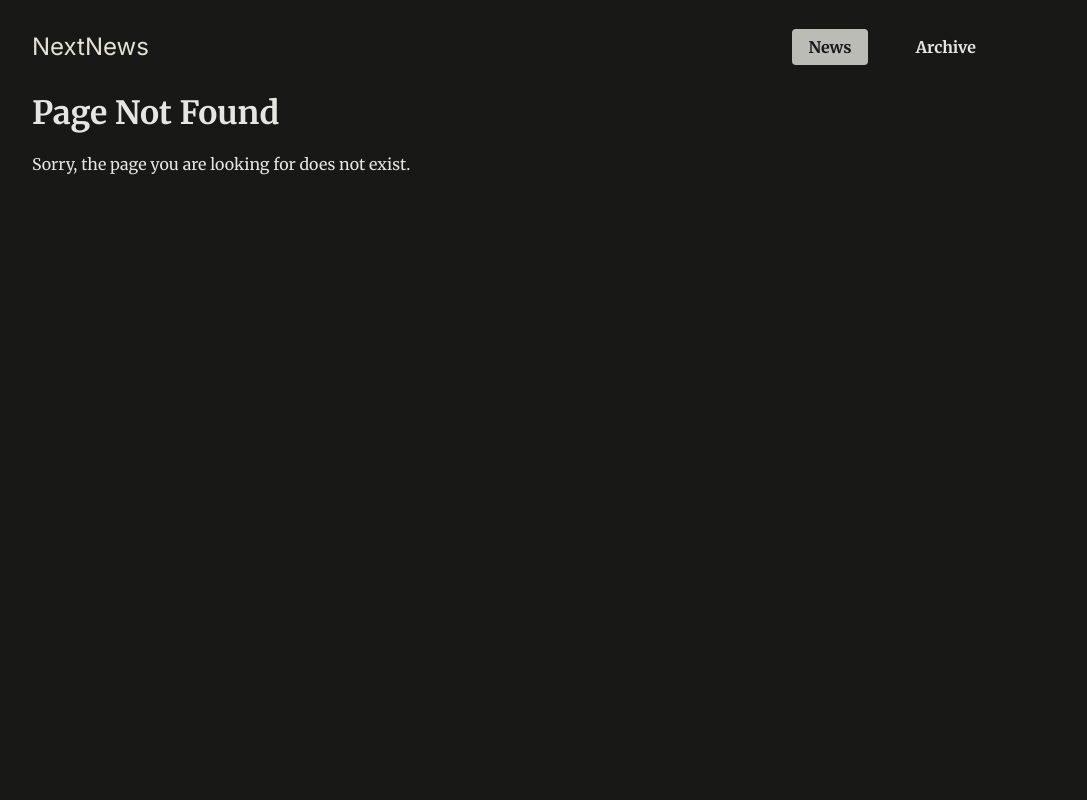
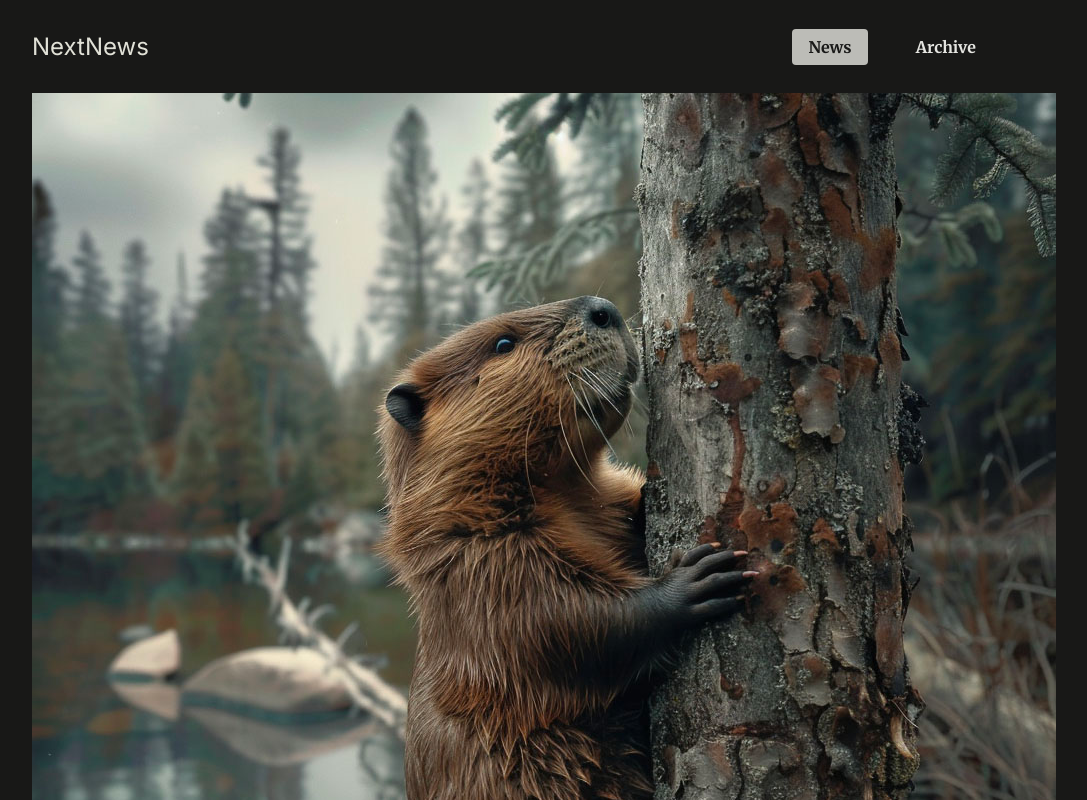
Before and after one commit to yoyoucay/deep-dive, a Next.js app: page /news/beaver-plague/image in a window 1280 px wide. Before the commit this address had no page. Shown: the top 800 px of the page, without its empty margins (128-1215 px from the left). Built offline with nearby package versions, Linux system fonts and the light colour scheme.

Commit message:
feat: wrap news image in Link for improved navigation and add image page component

```diff
--- /dev/null
+++ b/app/news/[slug]/image/page.js
@@ -0,0 +1,17 @@
+import { notFound } from "next/navigation";
+
+import { DUMMY_NEWS } from "@/dummy-news";
+
+export default function ImagePage({params}){
+        const newsItemSlug = params.slug;
+        const newsItem = DUMMY_NEWS.find((newsItem) => newsItem.slug === newsItemSlug);
+
+        if (!newsItem) {
+            notFound();
+        }
+    return (
+        <div className="fullscreen-image">
+            <img src={`/images/news/${newsItem.image}`} alt={newsItem.title} />
+        </div>
+    );
+}
--- a/app/news/[slug]/page.js
+++ b/app/news/[slug]/page.js
@@ -1,4 +1,5 @@
 import { DUMMY_NEWS } from "@/dummy-news";
+import Link from "next/link";
 import { notFound } from "next/navigation";
 export default function NewsPageDetails({params}) {
     const newsSlug = params.slug;
@@ -9,7 +10,9 @@
     return (
         <article className="news-article">
         <header>
-            <img src={`/images/news/${newsItem.image}`} alt={newsItem.title} />
+            <Link href={`/news/${newsItem.slug}/image`}>
+                <img src={`/images/news/${newsItem.image}`} alt={newsItem.title} />
+            </Link>
             <h1>{newsItem.title}</h1>
             <time dateTime={newsItem.date}>{newsItem.date}</time>
         </header>
```
